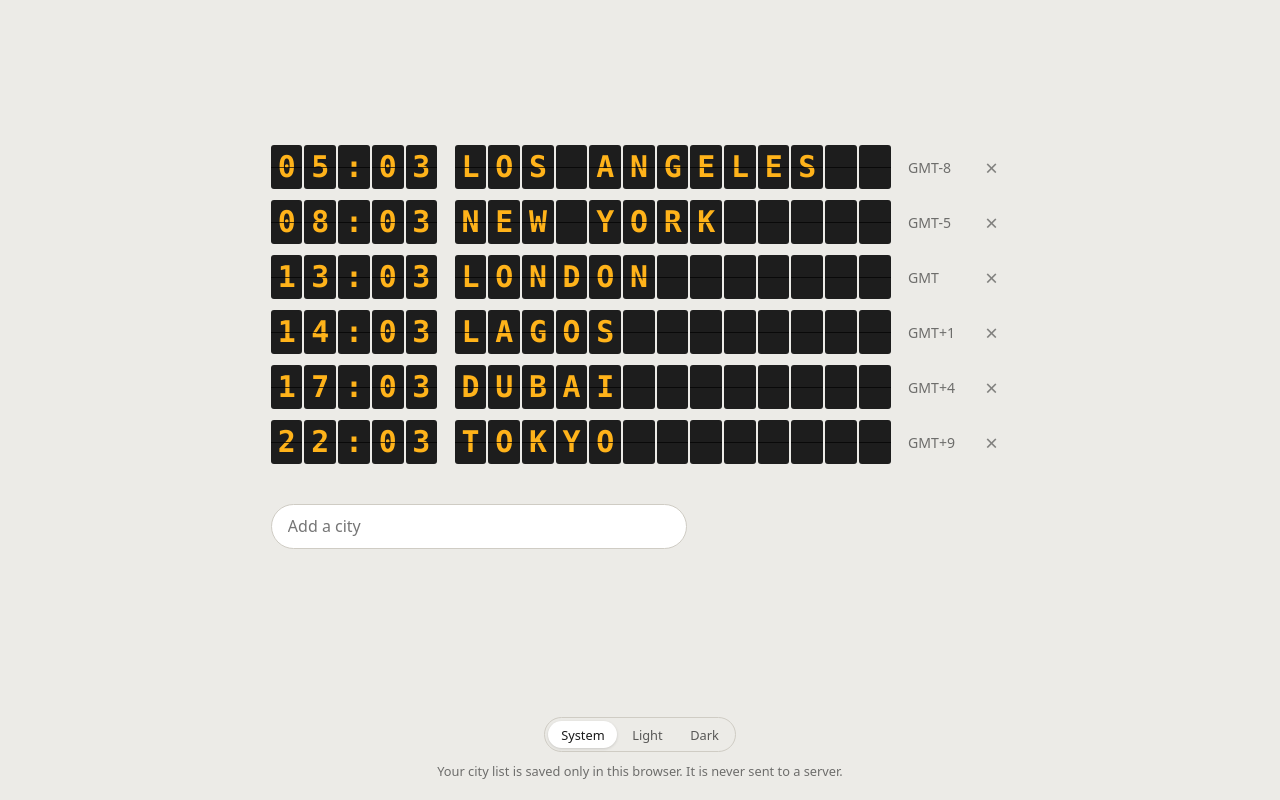
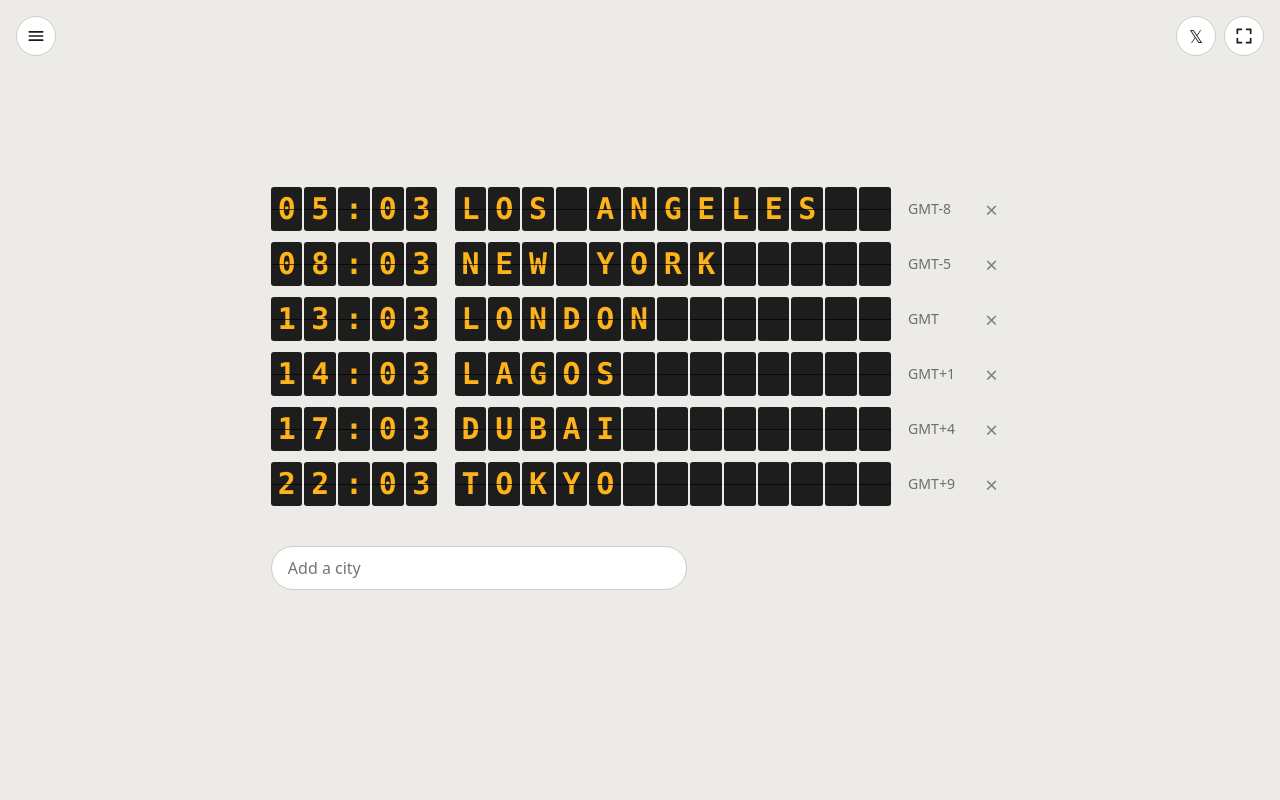
Before and after one commit to Nathani21/zoneboard, a website built with Vite: page index.html in a window 1280 px wide. Built offline with nearby package versions, Linux system fonts and the light colour scheme.

Commit message:
feature: add top bar with menu, X link and full screen

```diff
--- a/index.html
+++ b/index.html
@@ -19,9 +19,6 @@
   </head>
   <body>
     <div id="app"></div>
-    <footer class="site-footer">
-      <p class="privacy-note">Your city list is saved only in this browser. It is never sent to a server.</p>
-    </footer>
     <script type="module" src="/src/main.ts"></script>
   </body>
 </html>
--- a/src/main.ts
+++ b/src/main.ts
@@ -5,6 +5,7 @@ import { createBoardView } from './ui/board-view'
 import { readStorage, writeStorage } from './ui/local-storage'
 import { createSearchBox } from './ui/search-box'
 import { createThemeSwitch } from './ui/theme-switch'
+import { createTopBar } from './ui/top-bar'
 
 const app = document.querySelector<HTMLDivElement>('#app')
 if (!app) {
@@ -24,9 +25,16 @@ const search = createSearchBox({
 const main = document.createElement('main')
 main.className = 'board'
 main.append(board.element, search.element)
-app.replaceChildren(main)
 
-document.querySelector('.site-footer')?.prepend(createThemeSwitch())
+const themeLabel = document.createElement('p')
+themeLabel.className = 'menu-label'
+themeLabel.textContent = 'Theme'
+
+const privacyNote = document.createElement('p')
+privacyNote.className = 'privacy-note'
+privacyNote.textContent = 'Your city list is saved only in this browser. It is never sent to a server.'
+
+app.replaceChildren(createTopBar([themeLabel, createThemeSwitch(), privacyNote]), main)
 
 /** Update now, then again just after each minute changes. */
 function tick(): void {
--- a/src/style.css
+++ b/src/style.css
@@ -20,11 +20,97 @@
 }
 
 body {
+  box-sizing: border-box;
   margin: 0;
   min-height: 100vh;
+  /* Room above and below the board for the top bar */
+  padding: 72px 0;
   display: grid;
-  grid-template-rows: 1fr auto;
   place-items: center;
+}
+
+.top-bar {
+  position: fixed;
+  z-index: 2;
+  top: 0;
+  left: 0;
+  right: 0;
+  display: flex;
+  justify-content: space-between;
+  padding: 16px;
+  pointer-events: none; /* let clicks through the empty middle of the bar */
+}
+
+.top-bar-group {
+  display: flex;
+  gap: 8px;
+  pointer-events: auto;
+}
+
+.icon-button {
+  box-sizing: border-box;
+  display: grid;
+  place-items: center;
+  width: 40px;
+  height: 40px;
+  padding: 0;
+  border: 1px solid light-dark(#cfccc4, #333333);
+  border-radius: 50%;
+  background: light-dark(#ffffff, #181818);
+  color: inherit;
+  font: inherit;
+  font-size: 1.1rem;
+  text-decoration: none;
+  cursor: pointer;
+}
+
+.icon-button svg {
+  width: 20px;
+  height: 20px;
+  fill: none;
+  stroke: currentColor;
+  stroke-width: 2;
+  stroke-linecap: round;
+  stroke-linejoin: round;
+}
+
+.icon-button:hover {
+  border-color: light-dark(#a9a59b, #555555);
+}
+
+.icon-button:focus-visible {
+  outline: 2px solid var(--flap-text);
+  outline-offset: 2px;
+}
+
+.menu {
+  position: relative;
+}
+
+.menu-panel {
+  position: absolute;
+  top: calc(100% + 8px);
+  left: 0;
+  display: grid;
+  gap: 0.6rem;
+  width: min(280px, calc(100vw - 32px));
+  padding: 16px;
+  border: 1px solid light-dark(#cfccc4, #333333);
+  border-radius: 16px;
+  background: light-dark(#ffffff, #181818);
+  box-shadow: 0 8px 24px rgb(0 0 0 / 0.25);
+}
+
+.menu-panel[hidden] {
+  display: none;
+}
+
+.menu-label {
+  margin: 0;
+  font-size: 0.75rem;
+  letter-spacing: 0.06em;
+  text-transform: uppercase;
+  opacity: 0.6;
 }
 
 .board {
@@ -180,22 +266,15 @@ body {
   opacity: 0.7;
 }
 
-.site-footer {
-  display: grid;
-  justify-items: center;
-  gap: 0.6rem;
-  padding: 0 24px 20px;
-}
-
 .privacy-note {
-  margin: 0;
+  margin: 0.4rem 0 0;
   font-size: 0.8rem;
-  text-align: center;
   opacity: 0.6;
 }
 
 .theme-switch {
-  display: inline-flex;
+  display: flex;
+  justify-self: start;
   gap: 2px;
   padding: 3px;
   border: 1px solid light-dark(#cfccc4, #333333);
--- /dev/null
+++ b/src/ui/top-bar.ts
@@ -0,0 +1,132 @@
+/** Links and labels for the top bar. */
+const X_PROFILE_URL = 'https://x.com/NoobLabs_21'
+const X_HANDLE = '@NoobLabs_21'
+
+const SVG_NS = 'http://www.w3.org/2000/svg'
+
+/** A small line icon drawn from SVG path data (no images, no innerHTML). */
+function icon(paths: string[]): SVGSVGElement {
+  const svg = document.createElementNS(SVG_NS, 'svg')
+  svg.setAttribute('viewBox', '0 0 24 24')
+  svg.setAttribute('aria-hidden', 'true')
+  for (const d of paths) {
+    const path = document.createElementNS(SVG_NS, 'path')
+    path.setAttribute('d', d)
+    svg.append(path)
+  }
+  return svg
+}
+
+const MENU_ICON = ['M4 7h16', 'M4 12h16', 'M4 17h16']
+const ENTER_FULLSCREEN_ICON = ['M4 9V4h5', 'M15 4h5v5', 'M20 15v5h-5', 'M9 20H4v-5']
+const EXIT_FULLSCREEN_ICON = ['M9 4v5H4', 'M20 9h-5V4', 'M15 20v-5h5', 'M4 15h5v5']
+
+/** The menu button and the panel it opens. Esc or a click outside closes it. */
+function createMenu(items: HTMLElement[]): HTMLDivElement {
+  const menu = document.createElement('div')
+  menu.className = 'menu'
+
+  const button = document.createElement('button')
+  button.type = 'button'
+  button.className = 'icon-button'
+  button.setAttribute('aria-label', 'Menu')
+  button.setAttribute('aria-expanded', 'false')
+  button.setAttribute('aria-controls', 'menu-panel')
+  button.append(icon(MENU_ICON))
+
+  const panel = document.createElement('div')
+  panel.id = 'menu-panel'
+  panel.className = 'menu-panel'
+  panel.hidden = true
+  panel.append(...items)
+
+  let open = false
+
+  function setOpen(next: boolean): void {
+    open = next
+    panel.hidden = !open
+    button.setAttribute('aria-expanded', String(open))
+  }
+
+  button.addEventListener('click', () => setOpen(!open))
+
+  document.addEventListener('pointerdown', (event) => {
+    if (open && !menu.contains(event.target as Node)) {
+      setOpen(false)
+    }
+  })
+
+  document.addEventListener('keydown', (event) => {
+    if (event.key === 'Escape' && open) {
+      setOpen(false)
+      button.focus()
+    }
+  })
+
+  menu.append(button, panel)
+  return menu
+}
+
+/** Link to the maker's X profile, opening in a new tab. */
+function createXLink(): HTMLAnchorElement {
+  const link = document.createElement('a')
+  link.className = 'icon-button'
+  link.href = X_PROFILE_URL
+  link.target = '_blank'
+  link.rel = 'noopener noreferrer'
+  link.setAttribute('aria-label', `${X_HANDLE} on X (opens in a new tab)`)
+  link.textContent = '𝕏'
+  return link
+}
+
+/**
+ * Fullscreen on and off. Returns null where the browser doesn't allow it
+ * (iPhone Safari, for example), so no dead button is shown.
+ */
+function createFullscreenButton(): HTMLButtonElement | null {
+  if (!document.fullscreenEnabled) {
+    return null
+  }
+  const button = document.createElement('button')
+  button.type = 'button'
+  button.className = 'icon-button'
+
+  function update(): void {
+    const on = document.fullscreenElement !== null
+    button.setAttribute('aria-label', on ? 'Exit full screen' : 'Full screen')
+    button.replaceChildren(icon(on ? EXIT_FULLSCREEN_ICON : ENTER_FULLSCREEN_ICON))
+  }
+
+  button.addEventListener('click', () => {
+    if (document.fullscreenElement) {
+      void document.exitFullscreen()
+    } else {
+      void document.documentElement.requestFullscreen()
+    }
+  })
+  // Also catches leaving full screen with Esc or F11
+  document.addEventListener('fullscreenchange', update)
+  update()
+  return button
+}
+
+/** The bar across the top: menu on the left, X and full screen on the right. */
+export function createTopBar(menuItems: HTMLElement[]): HTMLElement {
+  const bar = document.createElement('header')
+  bar.className = 'top-bar'
+
+  const left = document.createElement('div')
+  left.className = 'top-bar-group'
+  left.append(createMenu(menuItems))
+
+  const right = document.createElement('div')
+  right.className = 'top-bar-group'
+  right.append(createXLink())
+  const fullscreen = createFullscreenButton()
+  if (fullscreen) {
+    right.append(fullscreen)
+  }
+
+  bar.append(left, right)
+  return bar
+}
```
